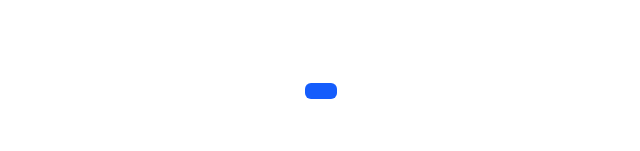
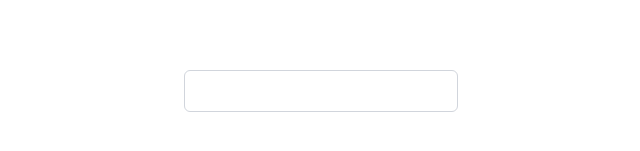
Before and after one commit to seif32/bank-dashboard, a React (Vite) app: page / in a window 1280 px wide. Shown: the part 309-460 px from the top of the page, without its empty margins (319-959 px from the left). Built offline with nearby package versions, Linux system fonts and the light colour scheme.

Commit message:
feat(ui): add input ui component

```diff
--- /dev/null
+++ b/src/components/ui/Input.tsx
@@ -0,0 +1,28 @@
+import type { InputHTMLAttributes } from "react";
+
+type InputProps = InputHTMLAttributes<HTMLInputElement> & {
+  label?: string;
+  error?: string;
+};
+
+export default function Input({
+  label,
+  error,
+  className,
+  ...rest
+}: InputProps) {
+  return (
+    <div>
+      {label && (
+        <label className="block text-sm font-medium text-gray-700 mb-1">
+          {label}
+        </label>
+      )}
+      <input
+        {...rest}
+        className={`w-full px-3 py-2 border rounded-md focus:outline-none focus:ring-2 focus:ring-blue-500 focus:border-transparent disabled:opacity-50 disabled:cursor-not-allowed ${error ? "border-red-500" : "border-gray-300"} ${className}`}
+      />
+      {error && <p className="text-red-500 text-xs mt-1">{error}</p>}
+    </div>
+  );
+}
--- a/src/main.tsx
+++ b/src/main.tsx
@@ -1,12 +1,12 @@
 import { StrictMode } from "react";
 import { createRoot } from "react-dom/client";
 import "./index.css";
-import Button from "./components/ui/Button";
+import { Input } from "./components/ui";
 
 createRoot(document.getElementById("root")!).render(
   <StrictMode>
     <div className="grid place-items-center h-screen">
-      <Button />
+      <Input />
     </div>
   </StrictMode>,
 );
```
